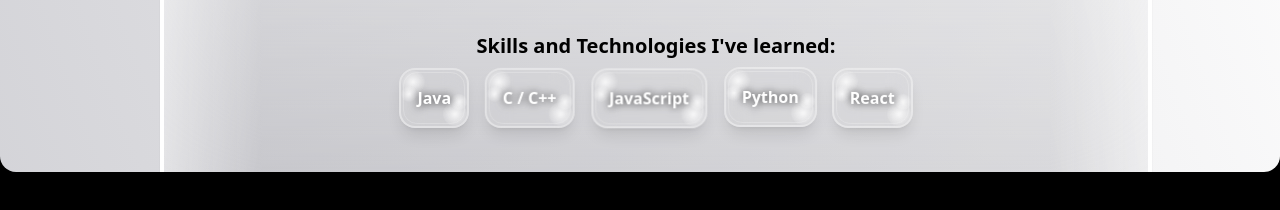
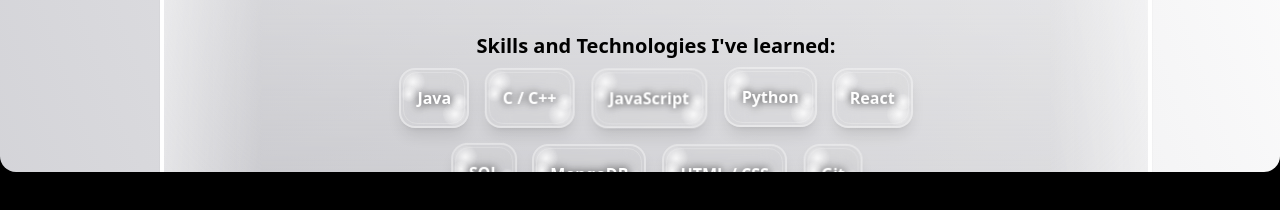
Before and after one commit to elijahgott/newPortfolio, a Next.js app: page /about-me in a window 1280 px wide. Shown: the part 564-774 px from the top of the page. Built offline with nearby package versions, Linux system fonts and the light colour scheme.

Commit message:
removed float from image on about me page. unsure if it will stay this way...

```diff
--- a/app/about-me/page.tsx
+++ b/app/about-me/page.tsx
@@ -19,6 +19,18 @@ const skillsAndTech = [
   },
   {
     'name': 'React'
+  },
+  {
+    'name': 'SQL'
+  },
+  {
+    'name': 'MongoDB'
+  },
+  {
+    'name': 'HTML / CSS'
+  },
+  {
+    'name': 'Git'
   },
 ]
 
@@ -57,7 +69,7 @@ export default function AboutMe(){
                     </div>
                     <div className="mt-8 mx-auto w-fit">
                       <h3 className="text-xl text-center font-semibold">Skills and Technologies I&apos;ve learned:</h3>
-                        <ul className="flex mx-auto">
+                        <ul className="flex flex-wrap justify-center mx-auto w-[min(90%,600px)]">
                           {skillsAndTech.map((item, i) => {
                             return (
                               <div key={i} className="w-fit m-2 skill-bubble" style={{
@@ -78,11 +90,14 @@ export default function AboutMe(){
 
                   <section className="mb-8">
                     <h2 className="mb-4 font-bold text-3xl text-center">Personal</h2>
-                    <div className="relative w-64 h-64 ml-8 float-right">
+                    <div className="flex flex-col md:flex-row">
+                      <div className="relative w-64 h-64">
                         <Image src="/images/cat.jpg" alt="Photo of me doing stuff" fill sizes="256px" className="rounded-xl object-cover" />
                       </div>
-                    <div className="text-xl">
+
+                      <div className="text-xl w-1/2 border">
                         <p className="indent-4">I love to workout, read, play basketball and video games, and go hiking and biking. Recently, I flew (for the first time) to the Grand Teton National Park in Wyoming, and hiked about 30 miles across the 3 days I spent there. I loved every minute of it.</p>
+
                         <div className="mt-8 mx-auto w-fit">
                           <h3 className="font-semibold">Some of my favorite books I&apos;ve read so far:</h3>
                           <ul className="list-disc w-[90%] mx-auto">
@@ -93,6 +108,9 @@ export default function AboutMe(){
                         </div>
 
                       </div>
+
+                    </div>
+
                   </section>
 
                 </div>
```
Lines whose indentation alone changed are shown as unchanged.
